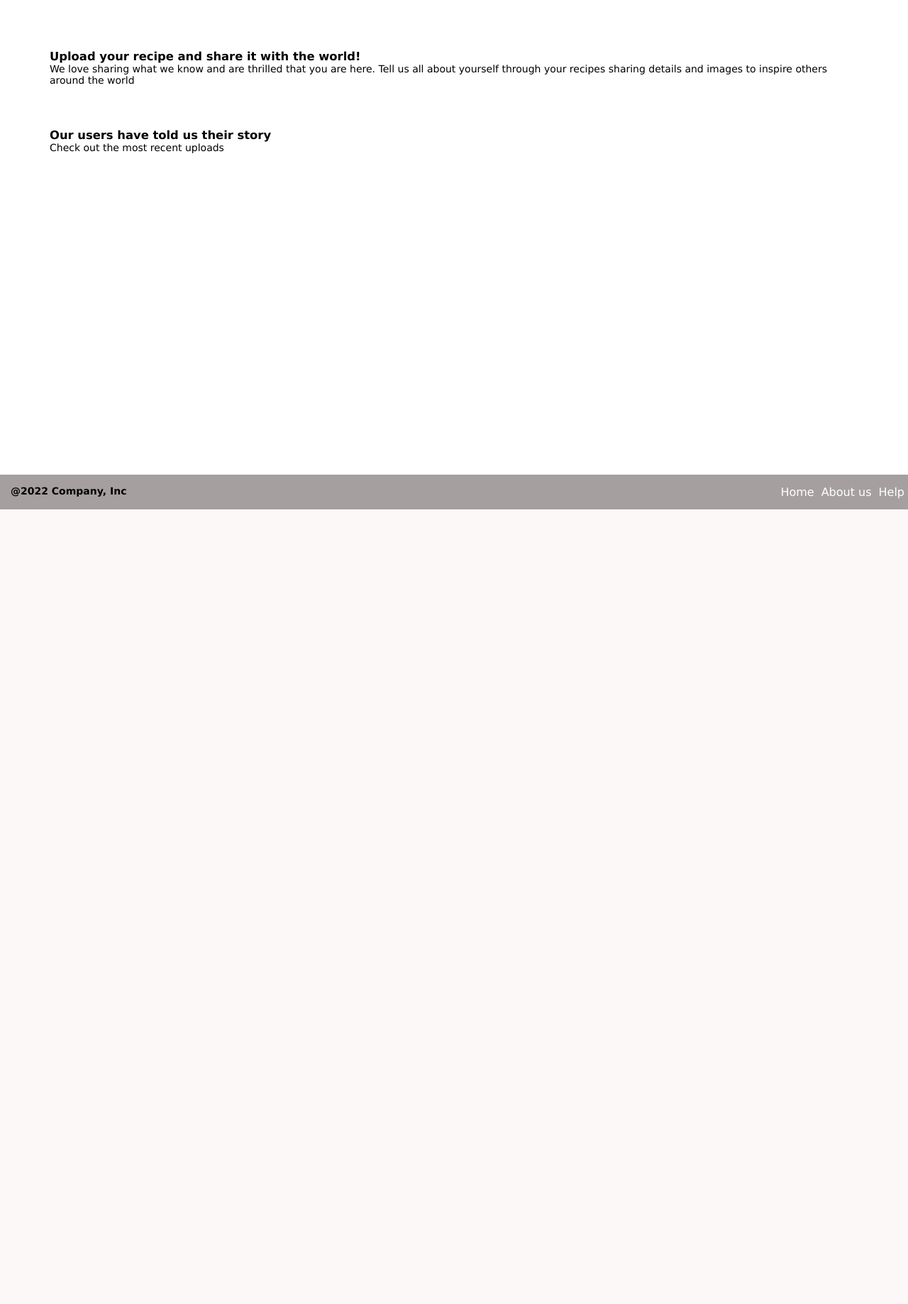
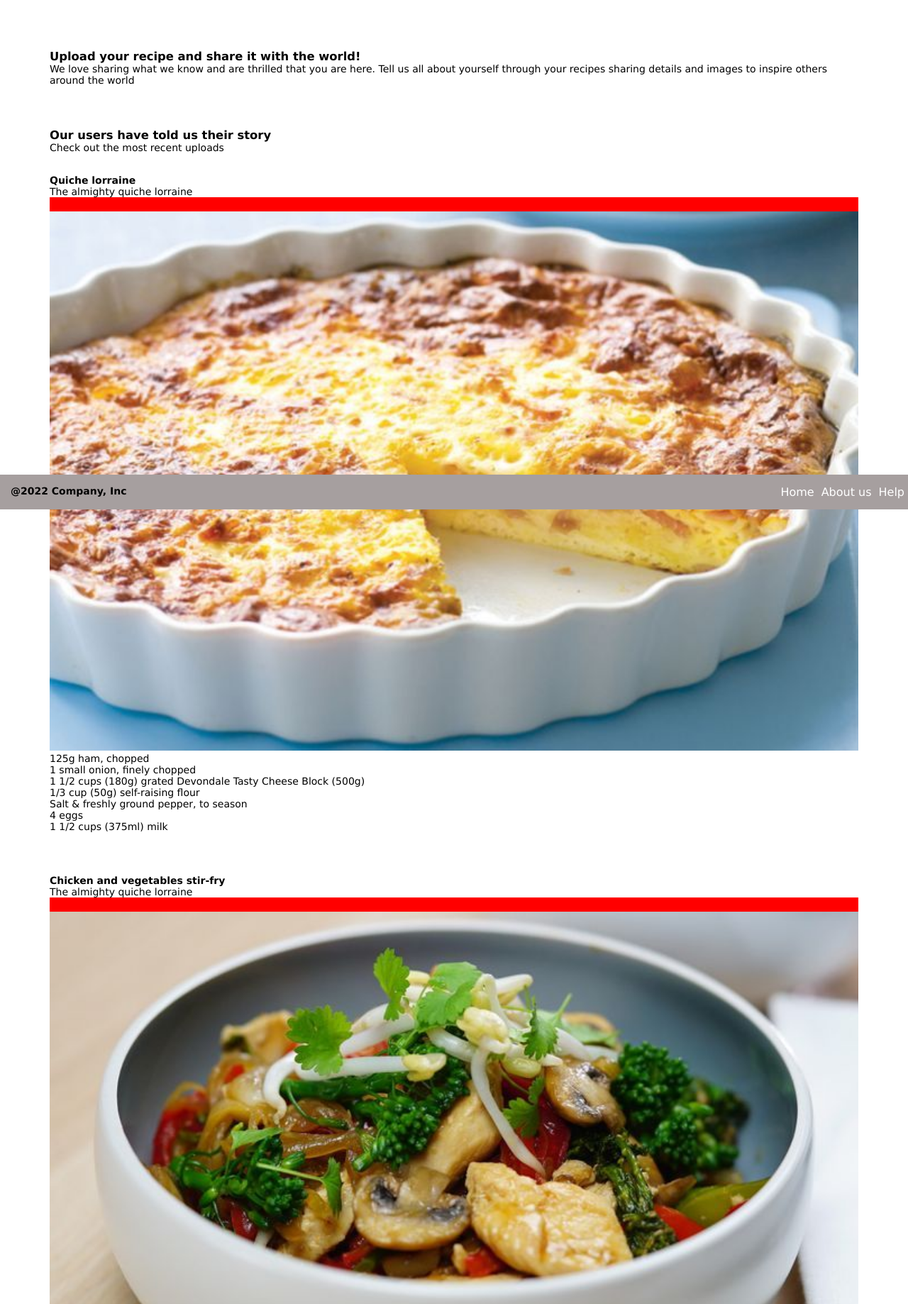
Before and after one commit to MartinZazpe/The-Good-Kitchen, a Node server app: page / in a window 1280 px wide. Shown: the part 82-1920 px from the top of the page at 71% size. Before the commit the page ends 800 px from the top, so only its background shows below. Run offline with Node 20, Linux system fonts and the light colour scheme; some libraries are stand-ins or nearby versions.

Commit message:
Index working, only needs css

```diff
--- a/controller/indexController.js
+++ b/controller/indexController.js
@@ -5,9 +5,16 @@ let dataJson = fs.readFileSync(path.join(__dirname, "../data/recipes.json"))
 let productList = JSON.parse(dataJson)
 
 module.exports = {
-    index: (req, res) => {
-        let recentUploads = productList.slice(1, 3)
+    indexAndRecents: (req, res) => {
+        let recentUploads = productList.slice(-3)
         console.log(recentUploads)
-        res.render("index", { recentUploads })
+        res.render("index", {
+            recipes: recentUploads
+        })
     }
+    // indexAndRecents: (req, res) => {
+    //     let [result] = productList.slice(-1)
+    //     console.log(result)
+    //     res.render('index', { result })
+    // }
 }
--- a/data/recipes.json
+++ b/data/recipes.json
@@ -16,7 +16,7 @@
             "1 cup chopped pecans"
         ],
         "description": "A delicious carrot cake to eat with friends and family",
-        "image": ""
+        "image": "carrot-cake.jpeg"
     },
     {
         "id": 2,
@@ -31,6 +31,60 @@
             "2 tablespoons vegetable oil"
         ],
         "description": "Easy pancakes for an easy breakfast!",
-        "image": ""
+        "image": "fluffypancakes.jpeg"
+    },
+    {
+        "id": 3,
+        "title": "Quiche lorraine",
+        "Ingredients": [
+            "125g ham, chopped",
+            "1 small onion, finely chopped",
+            "1 1/2 cups (180g) grated Devondale Tasty Cheese Block (500g)",
+            "1/3 cup (50g) self-raising flour",
+            "Salt & freshly ground pepper, to season",
+            "4 eggs",
+            "1 1/2 cups (375ml) milk"
+        ],
+        "description": "The almighty quiche lorraine",
+        "image": "QuicheLorraine.jpeg"
+    },
+    {
+        "id": 4,
+        "title": "Chicken and vegetables stir-fry",
+        "Ingredients": [
+            "2 tbsp peanut oil",
+            "3 Lilydale Free Range Chicken Breast, trimmed, cut across the grain into thin strips",
+            "1 brown onion, cut into thin wedges",
+            "1 red capsicum, deseeded, cut into thin strips",
+            "250g button mushrooms or mushroom caps, sliced",
+            "1 bunch broccolini, cut into 4cm lengths",
+            "2cm piece fresh ginger, peeled, finely grated or chopped",
+            "2 garlic cloves, finely chopped",
+            "2 fresh birdseye chillies, deseeded if desired, thinly sliced",
+            "2 tbsp salt-reduced soy sauce",
+            "1 1/2 tbsp oyster sauce",
+            "1 tbsp water",
+            "100g bean sprouts, to serve",
+            "Coriander leaves, to serve",
+            "Cooked white rice or noodles, to serve"
+        ],
+        "description": "The almighty quiche lorraine",
+        "image": "chickenAndVeggies.jpeg"
+    },
+    {
+        "id": 5,
+        "title": "Chocolate fudge cake",
+        "Ingredients": [
+            "2 150ml sunflower oil, plus extra for the tin",
+            "175g self-raising flour",
+            "2 tbsp cocoa powder",
+            "1 tsp bicarbonate of soda",
+            "150g caster sugar",
+            "2 tbsp golden syrup",
+            "2 large eggs, lightly beaten",
+            "150ml semi-skimmed milk"
+        ],
+        "description": "What´s better than a choco cake?",
+        "image": "chococake.jpeg"
     }
 ]
--- a/public/stylesheets/index.css
+++ b/public/stylesheets/index.css
@@ -3,3 +3,12 @@
     padding: 20px;
     padding-bottom: 40px;
 }
+
+.recentUploads {
+    padding: 30px 0;
+}
+
+.recipe-image {
+    width: 100%;
+    border-top: red 20px solid;
+}
--- a/routes/index.js
+++ b/routes/index.js
@@ -4,6 +4,6 @@ var indexController = require('../controller/indexController.js')
 
 
 /* GET home page. */
-router.get('/', indexController.index)
+router.get('/', indexController.indexAndRecents)
 
 module.exports = router
--- a/views/index.ejs
+++ b/views/index.ejs
@@ -20,9 +20,29 @@
       <section class="recipe-examples">
         <h3>Our users have told us their story</h3>
         <p>Check out the most recent uploads</p>
-        <div>
 
-        </div>
+        <% recipes.forEach(function(recipe) {%>
+          <div class="recentUploads">
+            <h4>
+              <%=recipe.title %>
+            </h4>
+            <p>
+              <%=recipe.description %>
+            </p>
+            <div>
+              <img class="recipe-image" src="/images/<%= recipe.image %>">
+            </div>
+            <ul>
+              <% for(let i=0; i < recipe.Ingredients.length; i++ ){ %>
+                <li>
+                  <%= recipe.Ingredients[i] %>
+                </li>
+                <% } %>
+            </ul>
+
+          </div>
+          <% }) %>
+
       </section>
     </div>
     <%- include("partials/footer.ejs") %>
```
Also changed, not shown: views/error.ejs (added, +19 -0 lines), public/images/QuicheLorraine.jpeg (added), public/images/carrot-cake.jpeg (added), public/images/chickenAndVeggies.jpeg (added), public/images/chococake.jpeg (added), public/images/fluffypancakes.jpeg (added).
